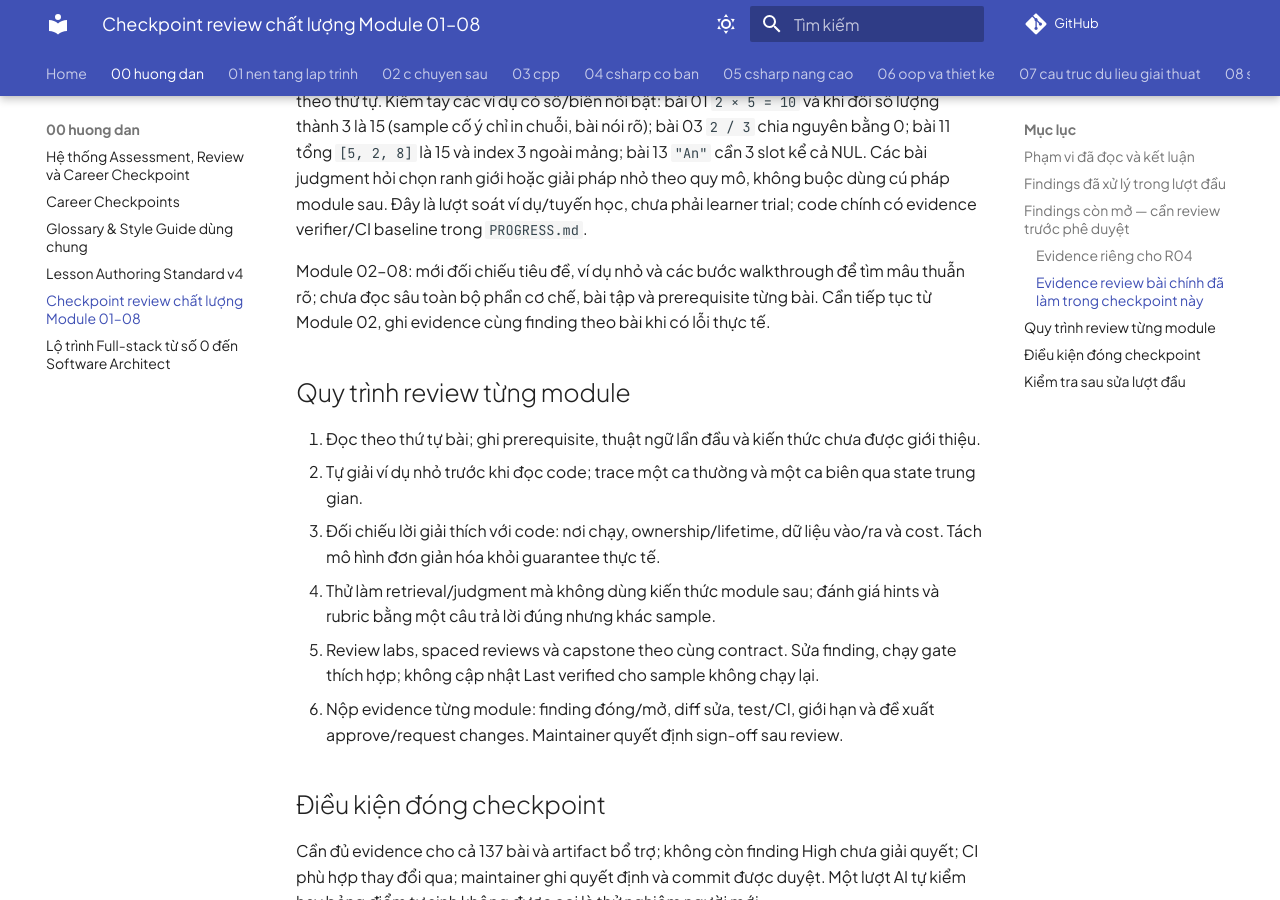
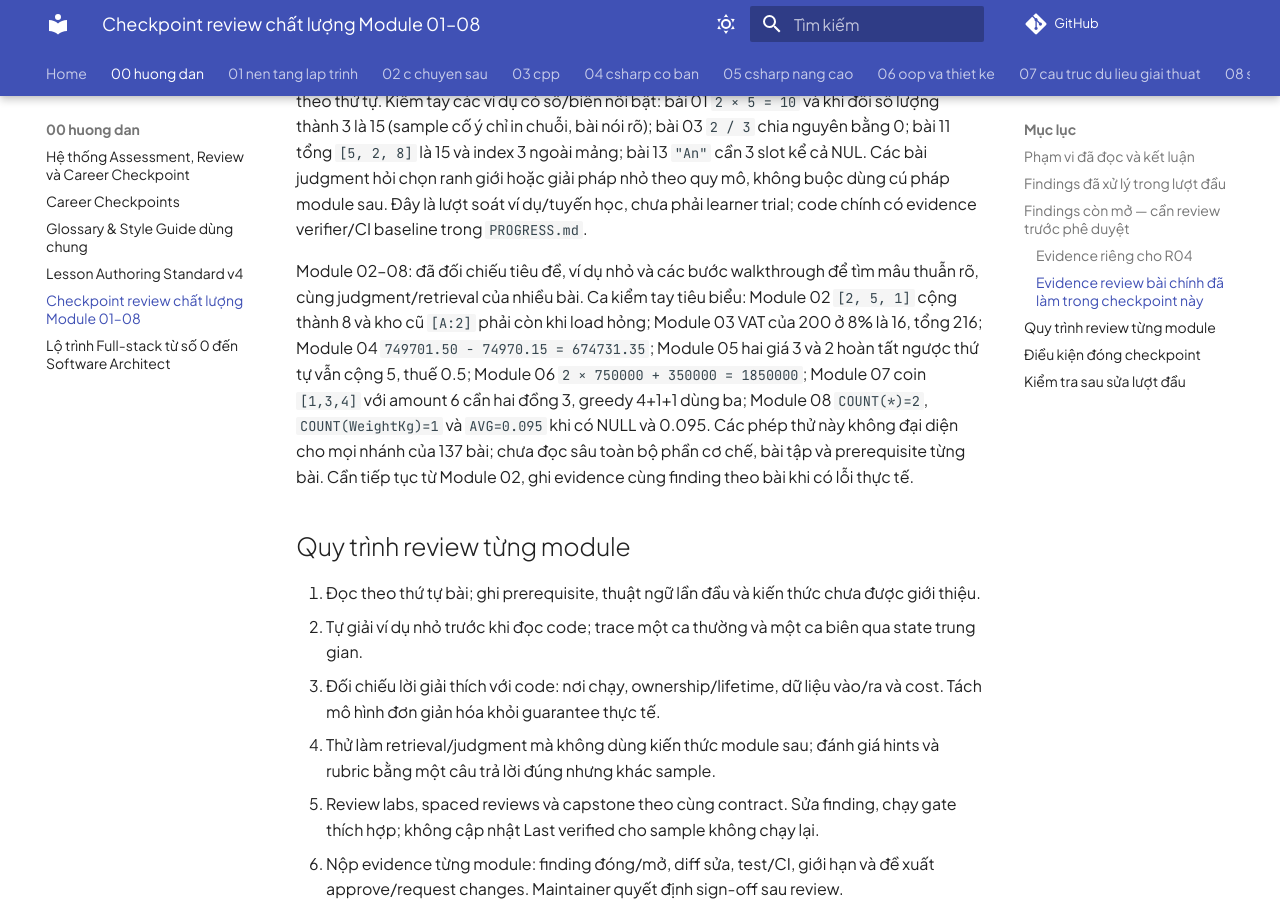
Before and after one commit to Xuanthanh-dzz/full-stack, an MkDocs documentation site: the page built from fullstack-roadmap/00-huong-dan/retrofit-01-08-maintainer-review.md, in a window 1280 px wide and 900 px high, scrolled down 3099 px. Built offline with MkDocs 1.6.1 and Material for MkDocs 9.7.7, drawn with Linux system fonts in a browser that asks for light colours; comment, search, counter and statistics services are not loaded; some of the changed text lies outside the part shown.

Commit message:
Complete PR review rubric coverage

```diff
--- a/fullstack-roadmap/00-huong-dan/retrofit-01-08-maintainer-review.md
+++ b/fullstack-roadmap/00-huong-dan/retrofit-01-08-maintainer-review.md
@@ -20,7 +20,7 @@ Ngày bắt đầu: 2026-09-23. Reviewer: Codex, lượt rà soát hỗ trợ ma
 |---|---|---|---|---|
 | R01 | High | Mục nhiệm vụ PR Module 02–08 gọi tên trực tiếp phần lớn lỗi; Module 06–08 gần như liệt kê đáp án. | Người học có thể lặp lại danh sách mà không tự phát hiện failure mode; bài đánh giá yếu hơn mục tiêu review độc lập. | Đổi sang contract, scenario và yêu cầu evidence; đưa rubric chi tiết vào phần mở sau lượt review đầu. Không sửa lỗi cố ý trong patch. |
 | R03 | Medium | Career Checkpoint Module 05 có điểm và cột evidence đạt, chưa mô tả Chưa đạt/Đạt/Vững. | Reviewer khó phân biệt hoàn thành task đã thấy với chuyển giao kỹ năng sang biến thể mới. | Thêm ba mức có hành vi quan sát được, yêu cầu evidence từng năng lực và điều kiện chặn khi còn lỗi nghiêm trọng. |
-| R04 | High | PR patch Module 02–06 trước đó chỉ có 2–4 vấn đề độc lập ở mỗi patch. | Người học khó luyện phân loại issue và review theo nhiều nhóm. | Mở rộng từng patch thành ít nhất 6 root cause độc lập, bổ sung contract và rubric xét correctness/performance/security/maintainability/operability. Không buộc bịa finding ở nhóm không có lỗi. |
+| R04 | High | PR patch Module 02–06 trước đó chỉ có 2–4 vấn đề độc lập ở mỗi patch. | Người học khó luyện phân loại issue và review theo nhiều nhóm. | Mở rộng từng patch thành ít nhất 6 root cause độc lập, bổ sung contract; cả 8 rubric nay yêu cầu xét correctness/performance/security/maintainability/operability. Không buộc bịa finding ở nhóm không có lỗi. |
 | R05 | Medium | Nhiều câu trong Failure Lab/Spaced Review/PR Lab dính số và từ, ví dụ `20file`, `Retrieval10điểm`, `Top2`. | Khó đọc và tăng tải nhận thức không cần thiết. | Biên tập thủ công các câu đã phát hiện; giữ identifier và baseline. Kiểm lại bằng tìm kiếm ngoài code fence/inline code. |
 
 Ghi chú kiểm chứng: nghi vấn escape trong patch C Module 01 đã được loại bỏ sau kiểm tra ký tự nguồn; newline/NUL vốn đúng và file không thay đổi. Không tính nghi vấn này là finding.
@@ -46,7 +46,7 @@ Mỗi hàng đếm root cause riêng, không tách một lỗi thành nhiều c
 
 Module 01: đọc ví dụ nhỏ, walkthrough, prerequisites, judgment và retrieval của cả 15 bài theo thứ tự. Kiểm tay các ví dụ có số/biên nổi bật: bài 01 `2 × 5 = 10` và khi đổi số lượng thành 3 là 15 (sample cố ý chỉ in chuỗi, bài nói rõ); bài 03 `2 / 3` chia nguyên bằng 0; bài 11 tổng `[5, 2, 8]` là 15 và index 3 ngoài mảng; bài 13 `"An"` cần 3 slot kể cả NUL. Các bài judgment hỏi chọn ranh giới hoặc giải pháp nhỏ theo quy mô, không buộc dùng cú pháp module sau. Đây là lượt soát ví dụ/tuyến học, chưa phải learner trial; code chính có evidence verifier/CI baseline trong `PROGRESS.md`.
 
-Module 02–08: mới đối chiếu tiêu đề, ví dụ nhỏ và các bước walkthrough để tìm mâu thuẫn rõ; chưa đọc sâu toàn bộ phần cơ chế, bài tập và prerequisite từng bài. Cần tiếp tục từ Module 02, ghi evidence cùng finding theo bài khi có lỗi thực tế.
+Module 02–08: đã đối chiếu tiêu đề, ví dụ nhỏ và các bước walkthrough để tìm mâu thuẫn rõ, cùng judgment/retrieval của nhiều bài. Ca kiểm tay tiêu biểu: Module 02 `[2, 5, 1]` cộng thành 8 và kho cũ `[A:2]` phải còn khi load hỏng; Module 03 VAT của 200 ở 8% là 16, tổng 216; Module 04 `749701.50 - 74970.15 = 674731.35`; Module 05 hai giá 3 và 2 hoàn tất ngược thứ tự vẫn cộng 5, thuế 0.5; Module 06 `2 × 750000 + 350000 = 1850000`; Module 07 coin `[1,3,4]` với amount 6 cần hai đồng 3, greedy 4+1+1 dùng ba; Module 08 `COUNT(*)=2`, `COUNT(WeightKg)=1` và `AVG=0.095` khi có NULL và 0.095. Các phép thử này không đại diện cho mọi nhánh của 137 bài; chưa đọc sâu toàn bộ phần cơ chế, bài tập và prerequisite từng bài. Cần tiếp tục từ Module 02, ghi evidence cùng finding theo bài khi có lỗi thực tế.
 
 ## Quy trình review từng module
 
```
Also changed, not shown: fullstack-roadmap/01-nen-tang-lap-trinh/pr-review-labs/01-grade-import.md (+2 -0 lines), fullstack-roadmap/07-cau-truc-du-lieu-giai-thuat/pr-review-labs/01-route.md (+1 -1 lines), fullstack-roadmap/08-sql-va-csdl/pr-review-labs/01-report.md (+1 -1 lines).
